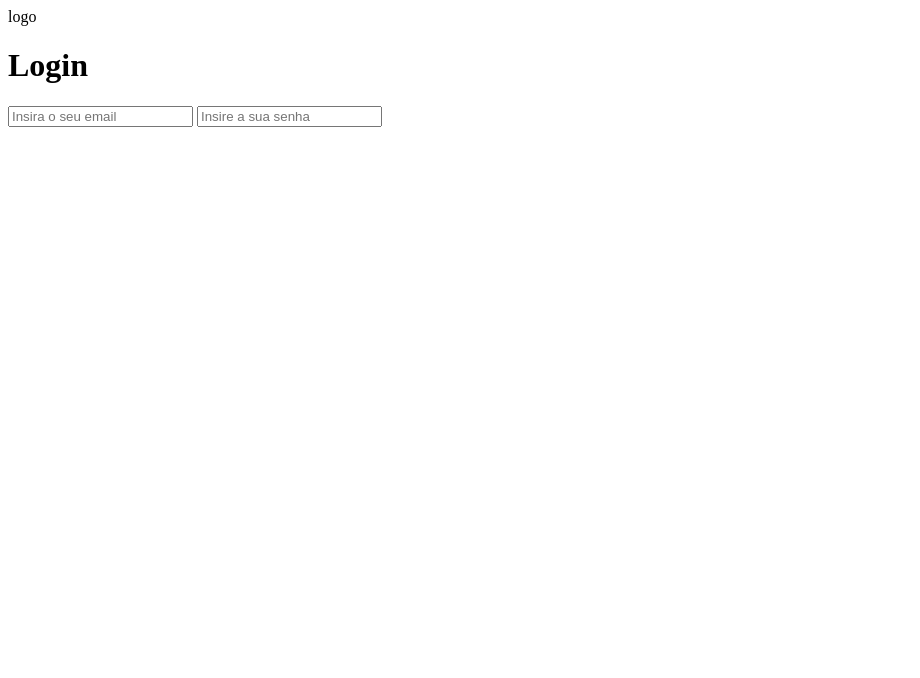
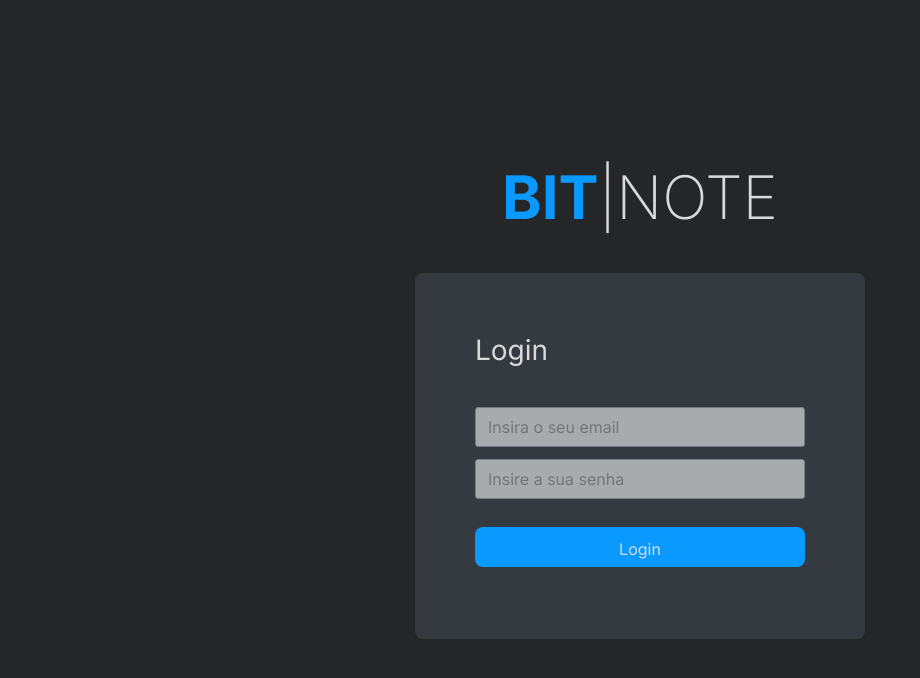
Before and after one commit to Bit-Masters/Bit_Note, a website: page index.html in a window 1280 px wide. Shown: the whole page, without its empty margins (0-920 px from the left). Drawn offline with Linux system fonts and the light colour scheme; files that its build step writes are made by us from their sources.

Commit message:
Estilo da pagina login

```diff
--- a/assets/css/login.css
+++ b/assets/css/login.css
@@ -1,58 +1,21 @@
-:root{
-	/*COLORS */
-	Primary: #0A66FF;
-	Secondary: #F6581F;
-
-	--bright-500: #777D82;
-	--bright-400: #94999C;
-	--bright-300: #A8ABAE;
-	--bright-200: #B9BBBD;
-	--bright-100: #D9D9D9;
-
-	--dark-500: #1F2021;
-	--dark-400: #242628;
-	--dark-300: #2F3439;
-	--dark-200: #343A40;
-	--dark-100: #3F4852;
-
-	/*TYPE*/
-	--h1: 40;
-	--h2: 32;
-	--h3: 24;
-	--sh: 12;
-	--p: 8;
-	--st: 6;
-
-	/*SPACING*/
-	--spc1: 0.25rem;/*4*/
-	--spc2: 0.5rem;/*8*/
-	--spc3: 0.75rem;/*12*/
-	--spc4: 1rem;/*16*/
-	--spc5: 1.25rem;/*20*/
-	--spc6: 1.75rem;/*28*/
-	--spc7: 2.5rem;/*40*/
-	--spc8: 3.75rem;/*60*/
-	--spc9: 6.25rem;/*100*/
-	--spc10: 10rem;/*160*/
-	--spc11: 15rem;/*240*/
+body{
+	display: flex;
+	align-items: center;
+	justify-content: center;
+	height: 100vh;
 }
 
-html, body {
-	padding: 0;
-	margin: 0
+.LoginContainer{
+	display: grid;
+	grid-template-columns: 28.125rem;
+	row-gap: var(--spc7)
 }
 
-body {
+.LogoContainer{
+	font-size: 60px;
 	display: flex;
-	background-color: var(--dark-400);
-	align-items: center;
-	justify-content: center
-}
 
-.LoginContainer{}
-
-.LogoContianer{
-	font-size: 60px;
+	justify-content: center;
 
 	strong{
 		color: var(--Primary);
@@ -62,6 +25,7 @@ body {
 
 	span{
 		color: var(--bright-100);
+		font-weight: 200;
 	}
 
 }
@@ -70,17 +34,39 @@ body {
 	background-color: var(--dark-200);
 	display: flex;
 	flex-direction: column;
-	padding: var(--spc9);
+	padding: var(--spc8);
 	border-radius: 8px;
 }
 
 .AuthContent {
-	display: grid;
-	grid-template-columns: 15rem;
-	row-gap: var(--spc7) var(--spc2) var(--spc3);
+	form{
+		display: grid;
+		grid-template-columns: 1fr;
+	}
 
 	span {
-		font-size: 28px
+		font-size: 28px;
+		margin-bottom: var(--spc7)
+	};
+
+	input {
+		background-color: var(--bright-300);
+		height: var(--spc7);
+
+		border: 1px solid var(--bright-500);
+		border-radius: 3px;
+
+		margin-bottom: var(--spc3);
+		padding: var(--spc3)
+	}
+
+	input[type="submit"] {
+		height: var(--spc7);
+		margin-top: var(--spc4);
+		background-color: var(--Primary);
+		color: (var(--bright-500));
+		border: none;
+		border-radius: 8px;
 	}
 
 }
--- a/index.html
+++ b/index.html
@@ -1,17 +1,30 @@
 <html>
 	<head>
 		<title>Bit-Note</title>
-		<link rel="stylesheet" href="assets/css/index.css">
+		<link rel="stylesheet" href="assets/css/login.css">
+		<link rel="stylesheet" href="assets/css/global.css">
+
+		<link rel="preconnect" href="https://fonts.googleapis.com" >
+		<link rel="preconnect" href="https://fonts.gstatic.com" >
+		<link href="https://fonts.googleapis.com/css2?family=Inter:ital,opsz,wght@0,14..32,100..900;1,14..32,100..900&display=swap" rel="stylesheet" >
+
 	</head>
 	<body>
 		<div class='LoginContainer'>
-			<div class='LocoContainer'>
-				logo
+			<div class='LogoContainer'>
+				<strong>BIT</strong>
+				<span>|NOTE</span>
 			</div>
 			<div class='AuthContainer'>
-				<h1>Login</h1>
-				<input type='text' placeholder='Insira o seu email'></input>
-				<input type='text' placeholder='Insire a sua senha'></input>
+				<div class='AuthContent'>
+					<form action="home.html">
+
+						<span>Login</span>
+						<input type='text' placeholder='Insira o seu email'/>
+						<input type='text' placeholder='Insire a sua senha'/>
+						<input type="submit" value="Login"/>
+					</form>
+				</div>
 			</div>
 		</div>
 	</body>
```
Also changed, not shown: assets/js/login.js (added).
